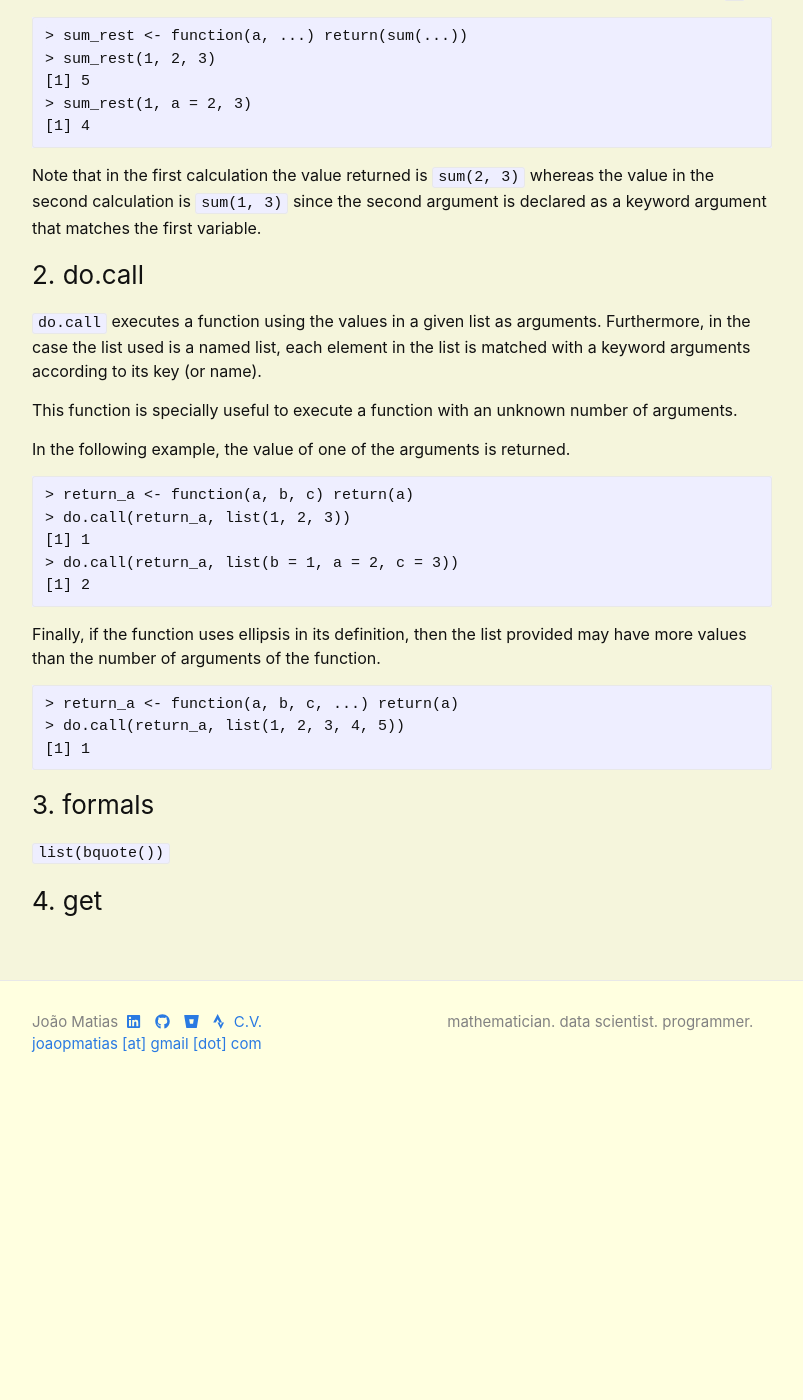
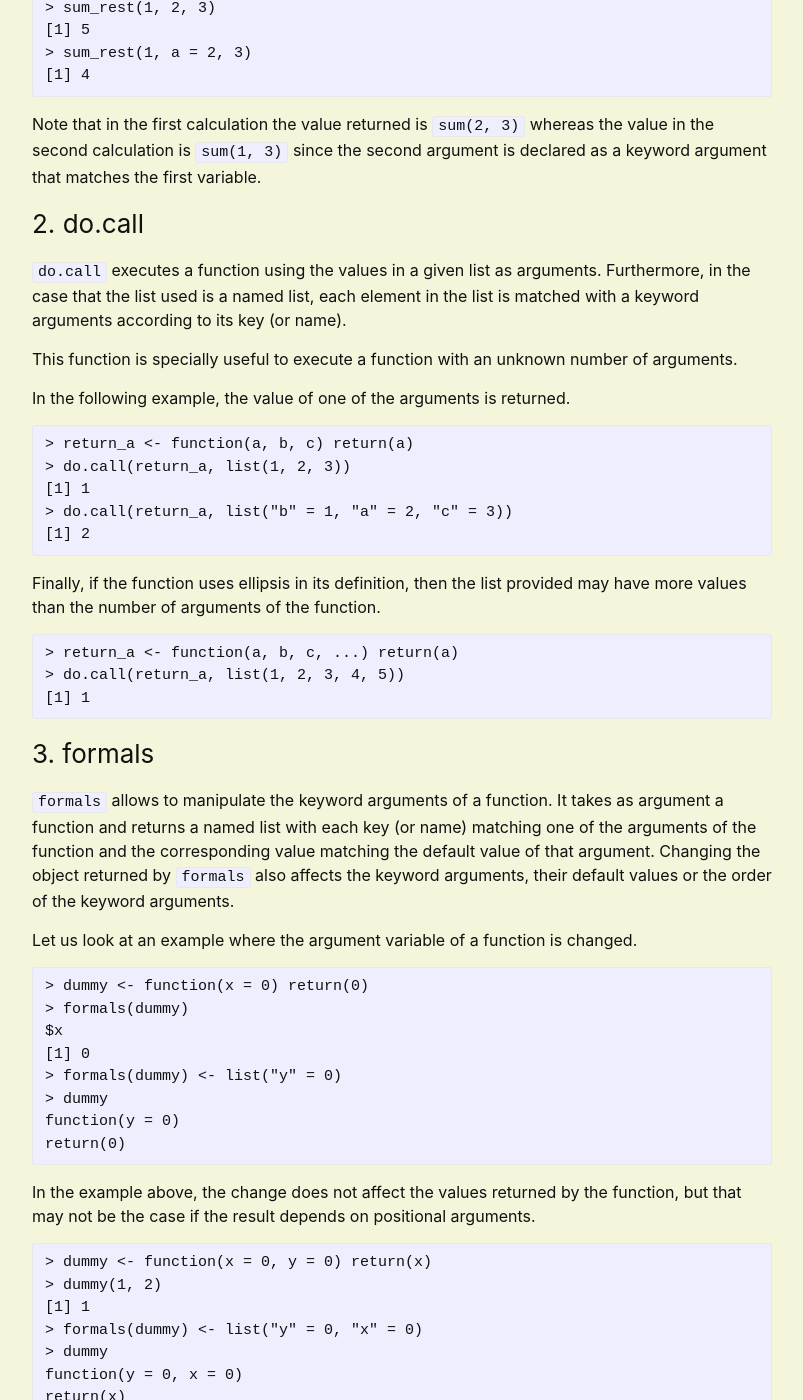
Before and after one commit to joaopmatias/joaopmatias.github.io, a Jekyll site: the page built from _posts/2020-02-22-R-functions-you-need.md, in a window 1280 px wide and 1400 px high, scrolled down 547 px. Shown: the whole window, without its empty margins (238-1041 px from the left). Built offline with Jekyll 4.4.1, drawn with Linux system fonts in a browser that asks for light colours; before the commit the page ends 1663 px from its top, so only the background shows below that; some of the changed text lies outside the part shown.

Commit message:
add formals

````diff
--- a/_posts/2020-02-22-R-functions-you-need.md
+++ b/_posts/2020-02-22-R-functions-you-need.md
@@ -28,7 +26,7 @@ Note that in the first calculation the value returned is `sum(2, 3)` whereas the
 
 ### 2. do.call
 
-`do.call` executes a function using the values in a given list as arguments. Furthermore, in the case the list used is a named list, each element in the list is matched with a keyword arguments according to its key (or name).
+`do.call` executes a function using the values in a given list as arguments. Furthermore, in the case that the list used is a named list, each element in the list is matched with a keyword arguments according to its key (or name).
 
 This function is specially useful to execute a function with an unknown number of arguments.
 
@@ -38,7 +36,7 @@ In the following example, the value of one of the arguments is returned.
 > return_a <- function(a, b, c) return(a)
 > do.call(return_a, list(1, 2, 3))
 [1] 1
-> do.call(return_a, list(b = 1, a = 2, c = 3))
+> do.call(return_a, list("b" = 1, "a" = 2, "c" = 3))
 [1] 2
 ```
 
@@ -53,6 +51,58 @@ Finally, if the function uses ellipsis in its definition, then the list provided
 
 ### 3. formals
 
-`list(bquote())`
+`formals` allows to manipulate the keyword arguments of a function. It takes as argument a function and returns a named list with each key (or name) matching one of the arguments of the function and the corresponding value matching the default value of that argument. Changing the object returned by `formals` also affects the keyword arguments, their default values or the order of the keyword arguments.
+
+Let us look at an example where the argument variable of a function is changed.
+
+```
+> dummy <- function(x = 0) return(0)
+> formals(dummy)
+$x
+[1] 0
+> formals(dummy) <- list("y" = 0)
+> dummy
+function(y = 0)
+return(0)
+```
+
+In the example above, the change does not affect the values returned by the function, but that may not be the case if the result depends on positional arguments.
+
+```
+> dummy <- function(x = 0, y = 0) return(x)
+> dummy(1, 2)
+[1] 1
+> formals(dummy) <- list("y" = 0, "x" = 0)
+> dummy
+function(y = 0, x = 0)
+return(x)
+> dummy(1, 2)
+[1] 2
+```
+
+In combination with `bquote()` we may also remove the default values, by creating a list with elements that have a key and no values.
+
+```
+> dummy <- function(x = 0, y = 0) return(x)
+> formals(dummy) <- list("y" = bquote(), "x" = bquote(), "..." = bquote())
+> dummy
+function(y, x, ...)
+return(x)
+```
 
 ### 4. get
+
+Finally, an alternative way to evaluate a variable is using the `get` function.
+
+```
+> x <- 1
+> get("x")
+[1] 1
+> string <- "x"
+> get(string)
+[1] 1
+```
+
+### Conclusion
+
+I hope you find this post useful and share your favorite tricks of the R language, too!
````
Also changed, not shown: other parts of _posts/2020-02-22-R-functions-you-need.md (+0 -2 lines).
